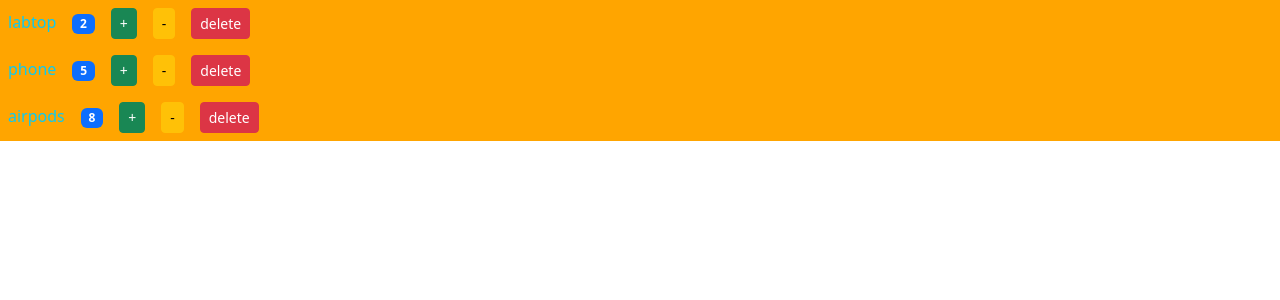
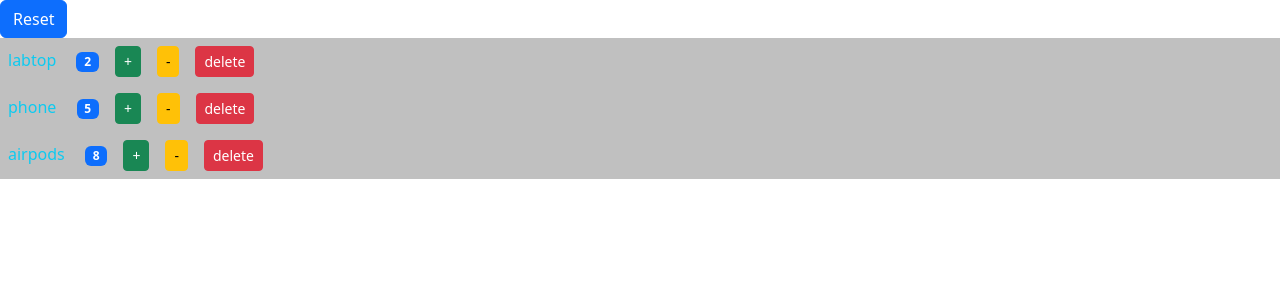
Before and after one commit to AmirTaki/react-toturial, a React (Create React App) app: page / in a window 1280 px wide. Shown: the top 300 px of the page. Built offline with nearby package versions, Linux system fonts and the light colour scheme.

Commit message:
Controlled ClassComponent

```diff
--- a/src/components/product.jsx
+++ b/src/components/product.jsx
@@ -3,9 +3,9 @@
 
 class Product extends Component {
 
-    state = {
-        count : this.props.count
-    }
+    // state = {
+    //     count : this.props.count
+    // }
     render() {
 
         const {productName} = this.props
@@ -30,22 +30,25 @@
     }
     handelIncrement = ()=>{
 
-        const {count : c} = this.state;
-        this.setState({count : c + 1})
+        this.props.onIncrement(this.props.id)
 
-        console.log(this.state)
+        // const {count : c} = this.state;
+        // this.setState({count : c + 1})
     }
 
     handelDecrement = () =>{
-        const {count} = this.state;
-        this.setState({count : count - 1})
+
+        this.props.onDecrement(this.props.id)
+
+        // const {count} = this.state;
+        // this.setState({count : count - 1})
     }
     handelDelete = () =>{
         this.props.onDelete(this.props.id)
     }
 
     format (){
-        return this.state.count === 0 ? 'zero' : this.state.count;
+        return this.props.count === 0 ? 'zero' : this.props.count;
     }
 }
 
--- a/src/components/products.jsx
+++ b/src/components/products.jsx
@@ -3,7 +3,7 @@
 
 class Products extends Component {
     state = {
-        prodects : [
+        products : [
             {id : 1, count : 2, productName : "labtop"},
             {id : 2, count : 5, productName : "phone"},
             {id : 3, count : 8, productName : "airpods"},
@@ -12,10 +12,11 @@
     render() {
         return(
         <>
-            {this.state.prodects.map((p, index) => (
+            {/* button reset */}
+            <button onClick={this.handleReset} className = "btn btn-primary">Reset</button>
 
-              <Product onDelete = {this.handleDelte} id = {p.id} key = {index} productName = {p.productName} count = {p.count} />
-
+            {this.state.products.map((p, index) => (
+              <Product   onIncrement = {this.handelIncrement}  onDecrement = {this.handelDecrement} onDelete = {this.handleDelte} id = {p.id} key = {index} productName = {p.productName} count = {p.count} />
             ))}
         </>
         )
@@ -23,9 +24,34 @@
 
     // method delete
    handleDelte = (prouductId) => {
-       const newProduct =   this.state.prodects.filter(p => p.id !== prouductId)
-       this.setState({prodects : newProduct})
+       const newProduct =   this.state.products.filter(p => p.id !== prouductId)
+       this.setState({products : newProduct})
    }
-}
+   // method reset
+   handleReset = () => {
+        const newProducts = this.state.products.map((p, index) => {
+            p.count = 0
+            return p
+        })
+        this.setState({products : newProducts})
+   }
+
+   // method  increcrement
+   handelIncrement = (productId) => {
+        const newProducts =  [...this.state.products];
+        const index = newProducts.findIndex(p => p.id === productId)
+        newProducts[index].count += 1;
+        this.setState({products : newProducts})
+ }
+
+   // method Decrement
+   handelDecrement = (productId) => {
+        const newProducts =  [...this.state.products];
+        const index = newProducts.findIndex(p => p.id === productId)
+        newProducts[index].count -= 1;
+        this.setState({products : newProducts})
+    }
+   }
+
 
 export default Products;
--- a/src/index.js
+++ b/src/index.js
@@ -5,8 +5,8 @@
 import 'bootstrap/dist/css/bootstrap.min.css' //css : bootstrap
 
 
-// import Products from "./components/products";
-import Products from "./components/functional/products";
+import Products from "./components/products";
+// import Products from "./components/functional/products";
 
 
 
```
